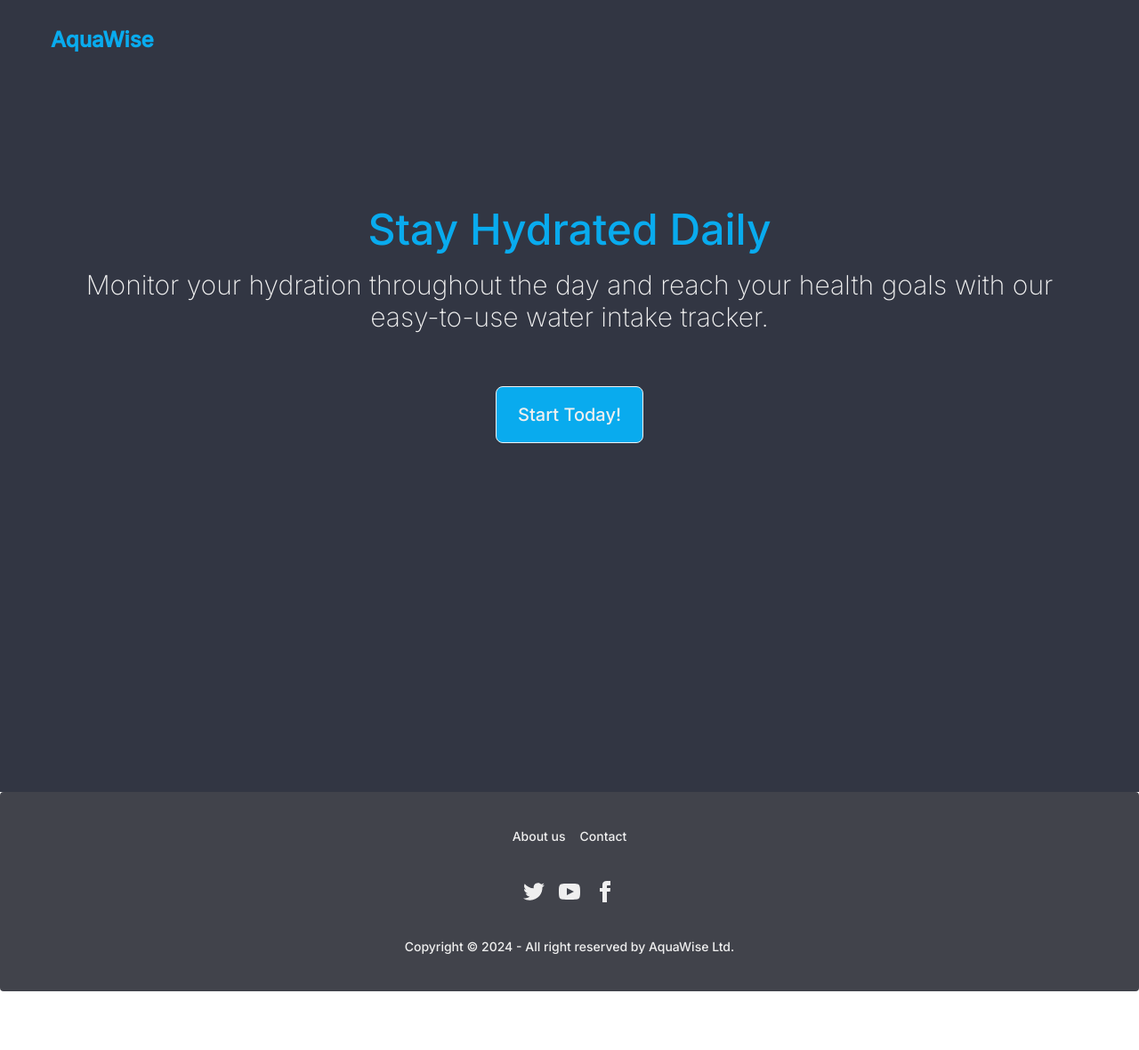
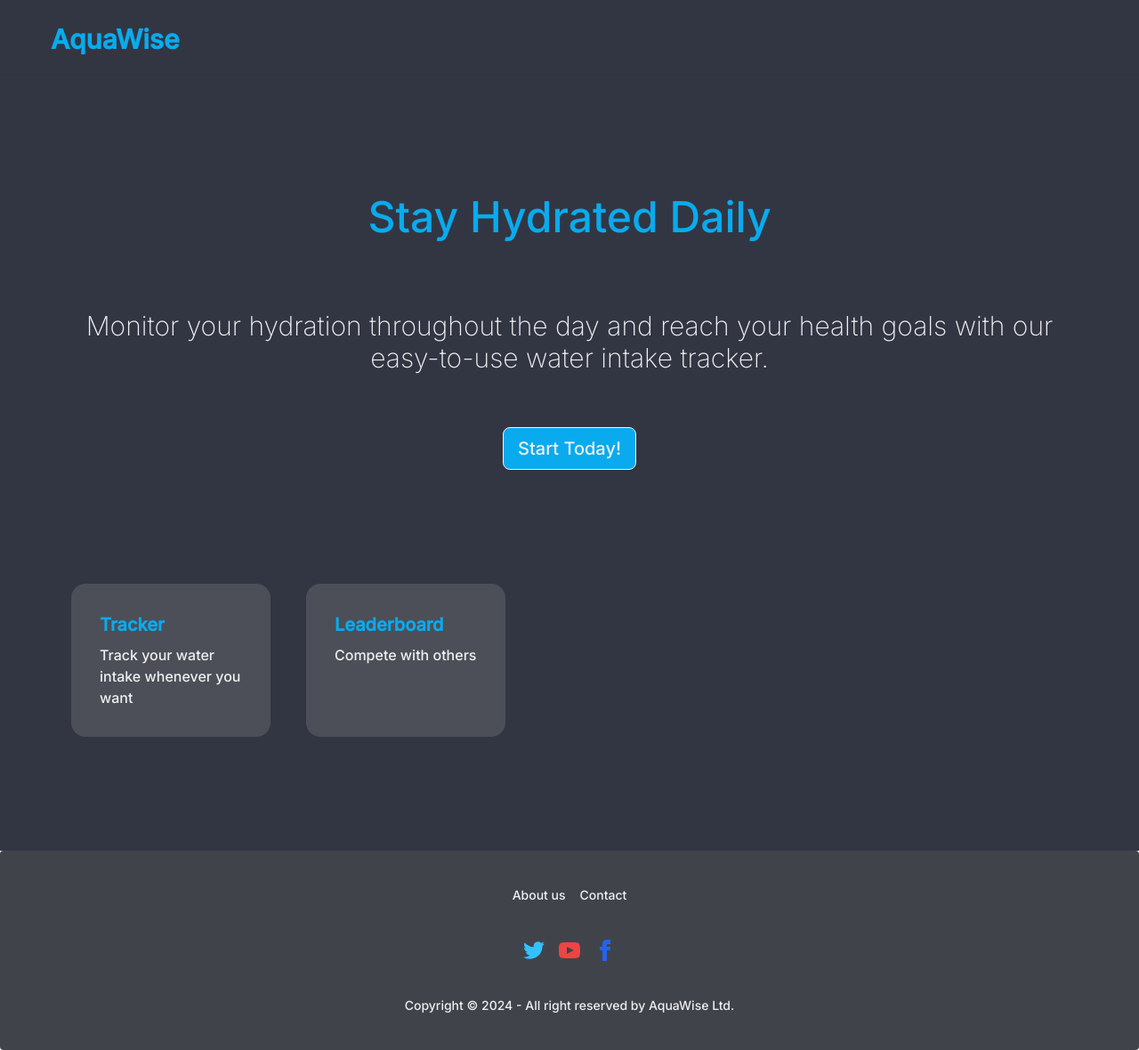
Before and after one commit to dexterz-m/aquawise, a Next.js app in the folder App/: page / in a window 1280 px wide. Shown: the whole page at 89% size. Before the commit the page ends 1114 px from the top, so only its background shows below. Built offline with nearby package versions, Linux system fonts and the light colour scheme.

Commit message:
UI improvements

```diff
--- a/App/app/components/Footer.jsx
+++ b/App/app/components/Footer.jsx
@@ -4,8 +4,8 @@ const Footer = () => {
   return (
     <footer className="footer footer-center bg-shuttle-gray-800 text-black-haze-100 text-base-content rounded p-10">
         <nav className="grid grid-flow-col gap-4">
-            <a className="link link-hover">About us</a>
-            <a className="link link-hover">Contact</a>
+            <a className="hover:cursor-pointer hover:text-black-haze-200">About us</a>
+            <a className="hover:cursor-pointer hover:text-black-haze-200">Contact</a>
         </nav>
         <nav>
             <div className="grid grid-flow-col gap-4">
@@ -15,7 +15,7 @@ const Footer = () => {
                 width="24"
                 height="24"
                 viewBox="0 0 24 24"
-                className="fill-current">
+                className="fill-anakiwa-400 hover:cursor-pointer hover:fill-anakiwa-500">
                 <path
                     d="M24 4.557c-.883.392-1.832.656-2.828.775 1.017-.609 1.798-1.574 2.165-2.724-.951.564-2.005.974-3.127 1.195-.897-.957-2.178-1.555-3.594-1.555-3.179 0-5.515 2.966-4.797 6.045-4.091-.205-7.719-2.165-10.148-5.144-1.29 2.213-.669 5.108 1.523 6.574-.806-.026-1.566-.247-2.229-.616-.054 2.281 1.581 4.415 3.949 4.89-.693.188-1.452.232-2.224.084.626 1.956 2.444 3.379 4.6 3.419-2.07 1.623-4.678 2.348-7.29 2.04 2.179 1.397 4.768 2.212 7.548 2.212 9.142 0 14.307-7.721 13.995-14.646.962-.695 1.797-1.562 2.457-2.549z"></path>
                 </svg>
@@ -26,7 +26,7 @@ const Footer = () => {
                 width="24"
                 height="24"
                 viewBox="0 0 24 24"
-                className="fill-current">
+                className="fill-red-500 hover:cursor-pointer hover:fill-red-600">
                 <path
                     d="M19.615 3.184c-3.604-.246-11.631-.245-15.23 0-3.897.266-4.356 2.62-4.385 8.816.029 6.185.484 8.549 4.385 8.816 3.6.245 11.626.246 15.23 0 3.897-.266 4.356-2.62 4.385-8.816-.029-6.185-.484-8.549-4.385-8.816zm-10.615 12.816v-8l8 3.993-8 4.007z"></path>
                 </svg>
@@ -37,7 +37,7 @@ const Footer = () => {
                 width="24"
                 height="24"
                 viewBox="0 0 24 24"
-                className="fill-current">
+                className="fill-blue-600 hover:cursor-pointer hover:fill-blue-700">
                 <path
                     d="M9 8h-3v4h3v12h5v-12h3.642l.358-4h-4v-1.667c0-.955.192-1.333 1.115-1.333h2.885v-5h-3.808c-3.596 0-5.192 1.583-5.192 4.615v3.385z"></path>
                 </svg>
--- a/App/app/components/Header.jsx
+++ b/App/app/components/Header.jsx
@@ -4,9 +4,9 @@ import Link from 'next/link';
 const Header = () => {
   return (
 
-      <div className="navbar px-10 bg-tuna-900 p-5">
+      <div className="navbar px-10 bg-tuna-900 pt-5">
         <div className="flex-1">
-          <a className="btn btn-ghost text-2xl font-inter font-bold text-anakiwa-500">AquaWise</a>
+          <a className="btn btn-ghost text-3xl font-bold text-anakiwa-500">AquaWise</a>
         </div>
 
 
@@ -19,7 +19,7 @@ const Header = () => {
           </div>
           <ul
             tabIndex={0}
-            className="menu menu-sm dropdown-content bg-base-100 rounded-box z-[1] mt-3 w-48 p-2 shadow">
+            className="menu menu-sm dropdown-content bg-shuttle-gray-700 rounded-box z-[1] mt-3 w-48 p-2 shadow">
             <li>
               <a>Profile</a>
             </li>
--- a/App/app/components/Hero.jsx
+++ b/App/app/components/Hero.jsx
@@ -2,18 +2,33 @@ import React from 'react'
 
 const Hero = () => {
   return (
-    <div
-      className="py-36 px-20 min-h-screen bg-tuna-900"
-    >
+    <div className="py-32 px-20 min-h-screen bg-tuna-900">
       <div className="hero-overlay bg-opacity-0"></div>
       <div className="text-neutral-content text-center">
         <div>
-          <h1 className="mb-5 text-5xl text-anakiwa-500">Stay Hydrated Daily</h1>
+          <h1 className="mb-20 text-5xl text-anakiwa-500">Stay Hydrated Daily</h1>
           <p className="mb-5 text-3xl text-black-haze-100 font-extralight">
             Monitor your hydration throughout the day and reach your health goals with our easy-to-use water intake tracker.
           </p>
-          <button className="btn btn-lg text-xl text-black-haze-100 mt-10 bg-anakiwa-500 font- font-medium ">Start Today!</button>
+          <button className="btn btn text-xl text-black-haze-100 mt-10 bg-anakiwa-500 font-medium hover:bg-anakiwa-700">Start Today!</button>
         </div>
+      </div>
+
+      <div className="join flex join-horizontal mt-32 space-x-10">
+        <div className="card w-56 bg-shuttle-gray-700">
+          <div className="card-body">
+            <h2 className="card-title text-anakiwa-500">Tracker</h2>
+            <p>Track your water intake whenever you want</p>
+          </div>
+        </div>
+
+        <div className="card w-56 bg-shuttle-gray-700">
+          <div className="card-body">
+            <h2 className="card-title text-anakiwa-500">Leaderboard</h2>
+            <p>Compete with others</p>
+          </div>
+        </div>
+
       </div>
     </div>
   )
--- /dev/null
+++ b/App/app/components/PreHeader.jsx
@@ -0,0 +1,15 @@
+import React from 'react'
+
+const PreHeader = () => {
+  return (
+
+      <div className="navbar px-10 bg-tuna-900 pt-5">
+        <div className="flex-1">
+          <a className="btn btn-ghost text-3xl font-inter font-bold text-anakiwa-500">AquaWise</a>
+        </div>
+      </div>
+
+  )
+}
+
+export default PreHeader
--- a/App/app/page.js
+++ b/App/app/page.js
@@ -1,12 +1,14 @@
 import Footer from "./components/Footer";
-import Header from "./components/Header";
+import PreHeader from "./components/PreHeader";
 import Hero from "./components/Hero";
-import Link from 'next/link';
 
 export default function Home() {
   return (
     <div className="text-black-haze-100">
-      <Header/>
+      <PreHeader/>
+      <div className="flex w-full flex-col bg-tuna-900 ">
+        <div className="divider mt-0 mb-0"></div>
+      </div>
       <Hero/>
       <Footer/>
     </div>
--- a/App/app/profilePage.js
+++ b/App/app/profilePage.js
@@ -5,6 +5,9 @@ export default function profilePage() {
   return (
     <div>
       <Header/>
+      <div className="flex w-full flex-col bg-tuna-900 ">
+        <div className="divider mt-0 mb-0"></div>
+      </div>
       <Footer/>
     </div>
   );
```
